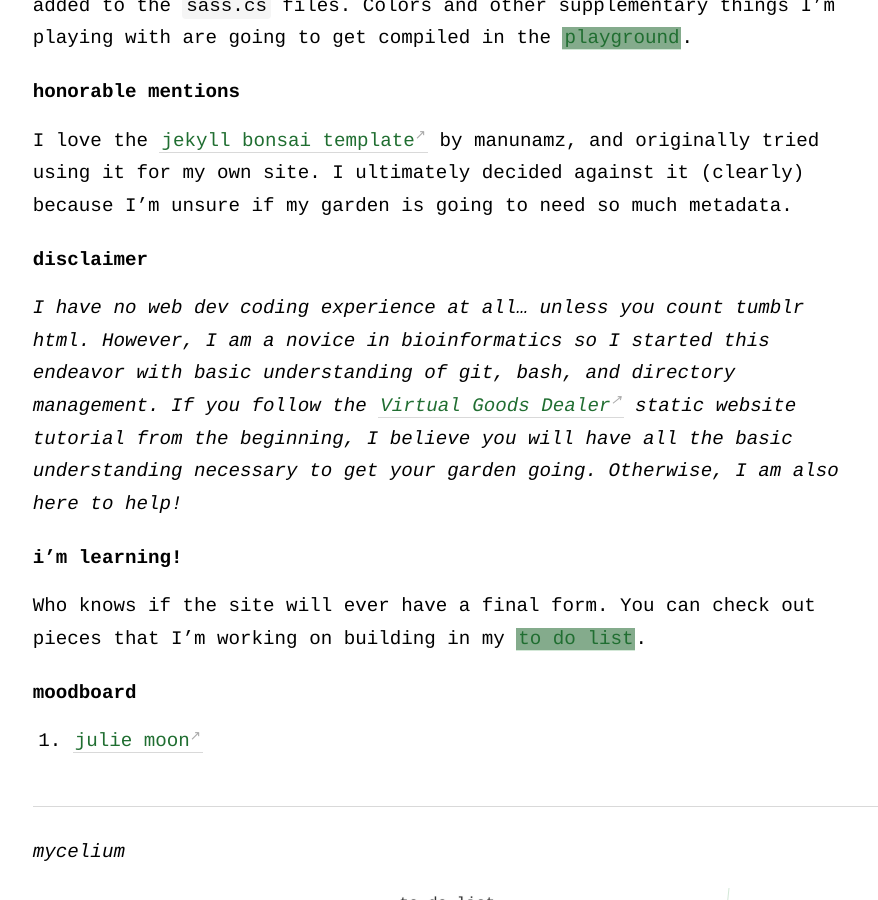
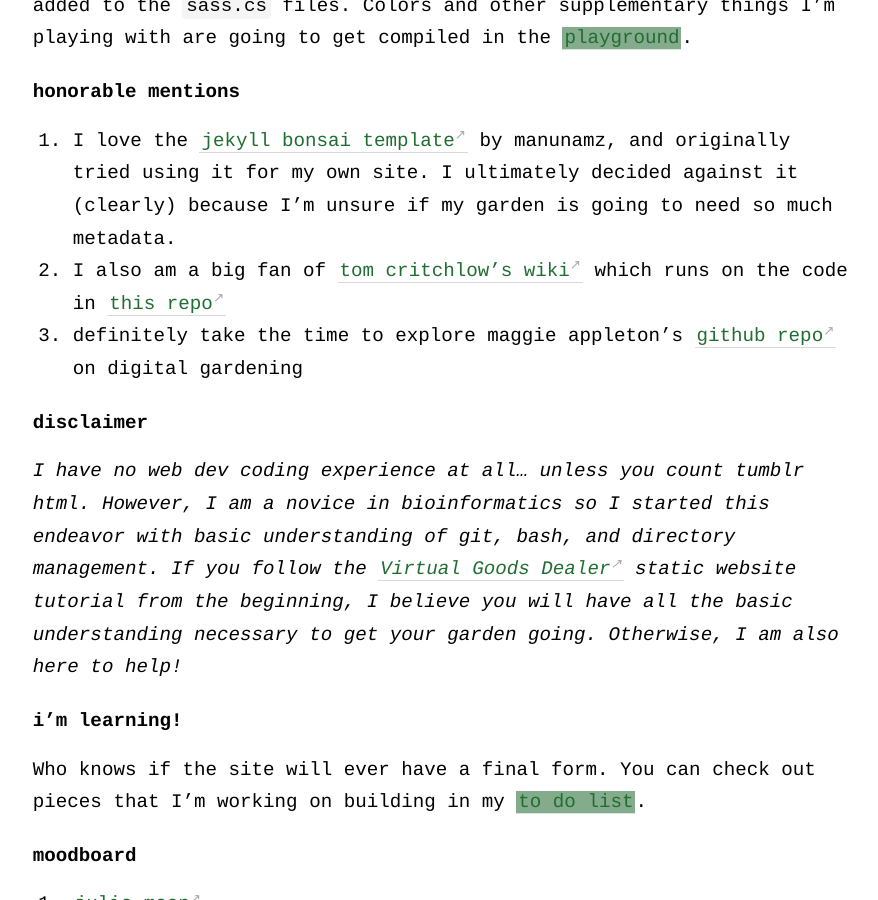
Before and after one commit to geminiworms/talyssagarden.github.io, a Jekyll site: the page built from _notes/colophon.md, in a window 1280 px wide and 900 px high, scrolled down 850 px. Shown: the whole window, without its empty margins (44-922 px from the left). Built offline with Jekyll 4.4.1, drawn with Linux system fonts in a browser that asks for light colours.

Commit message:
Update colophon.md

```diff
--- a/_notes/colophon.md
+++ b/_notes/colophon.md
@@ -15,7 +15,9 @@ I actually didn't change much. Minor edits for fonts and colors were added to th
 
 
 #### honorable mentions
-I love the [jekyll bonsai template](https://jekyll-bonsai.netlify.app/post/0b9db15818/#clone) by manunamz, and originally tried using it for my own site. I ultimately decided against it (clearly) because I'm unsure if my garden is going to need so much metadata.
+1. I love the [jekyll bonsai template](https://jekyll-bonsai.netlify.app/post/0b9db15818/#clone) by manunamz, and originally tried using it for my own site. I ultimately decided against it (clearly) because I'm unsure if my garden is going to need so much metadata.
+2. I also am a big fan of [tom critchlow's wiki](https://tomcritchlow.com/wiki/) which runs on the code in [this repo](https://github.com/tomcritchlow/tomcritchlow.github.io)
+3. definitely take the time to explore maggie appleton's [github repo](https://github.com/MaggieAppleton/digital-gardeners) on digital gardening
 
 #### disclaimer
 *I have no web dev coding experience at all... unless you count tumblr html. However, I am a novice in bioinformatics so I started this endeavor with basic understanding of git, bash, and directory management. If you follow the [Virtual Goods Dealer](https://pages.virtualgoodsdealer.com/articles/2020/11/16/simple-website-tutorial-part-one/) static website tutorial from the beginning, I believe you will have all the basic understanding necessary to get your garden going. Otherwise, I am also here to help!*
```
